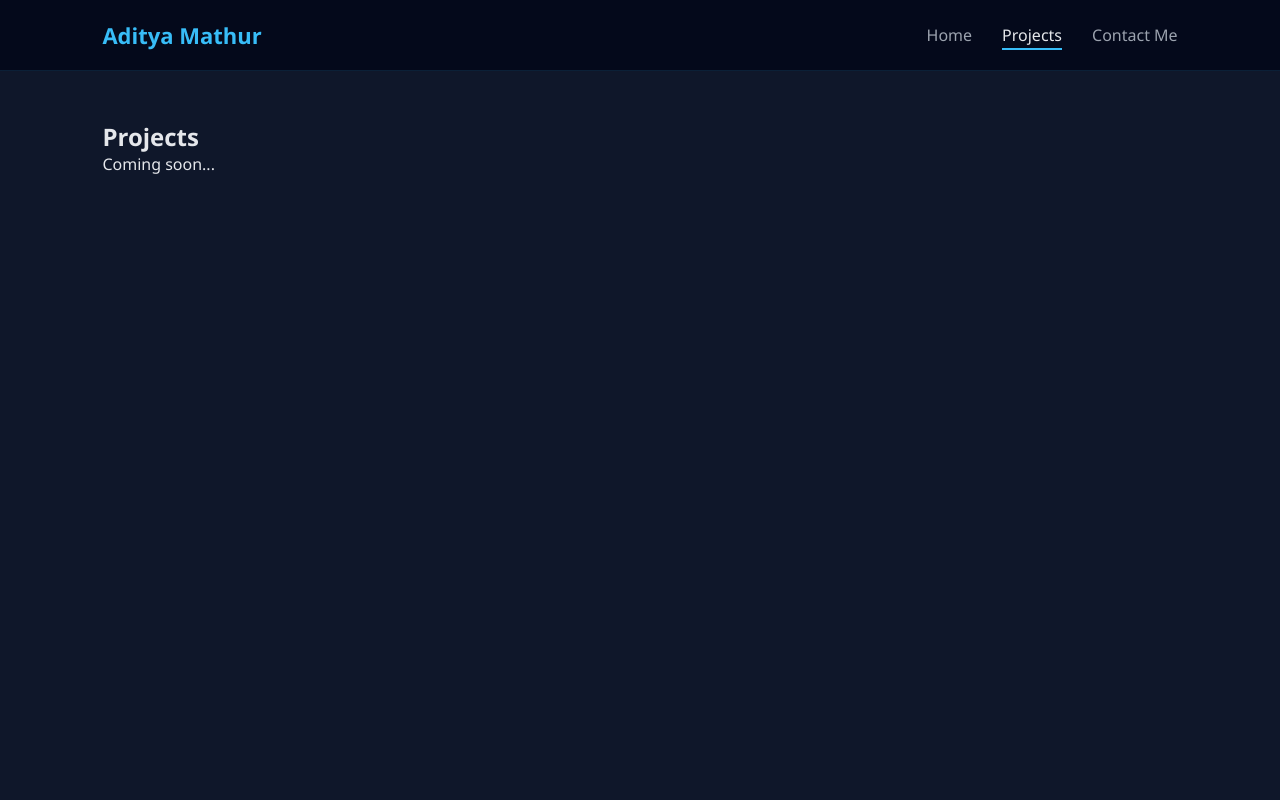
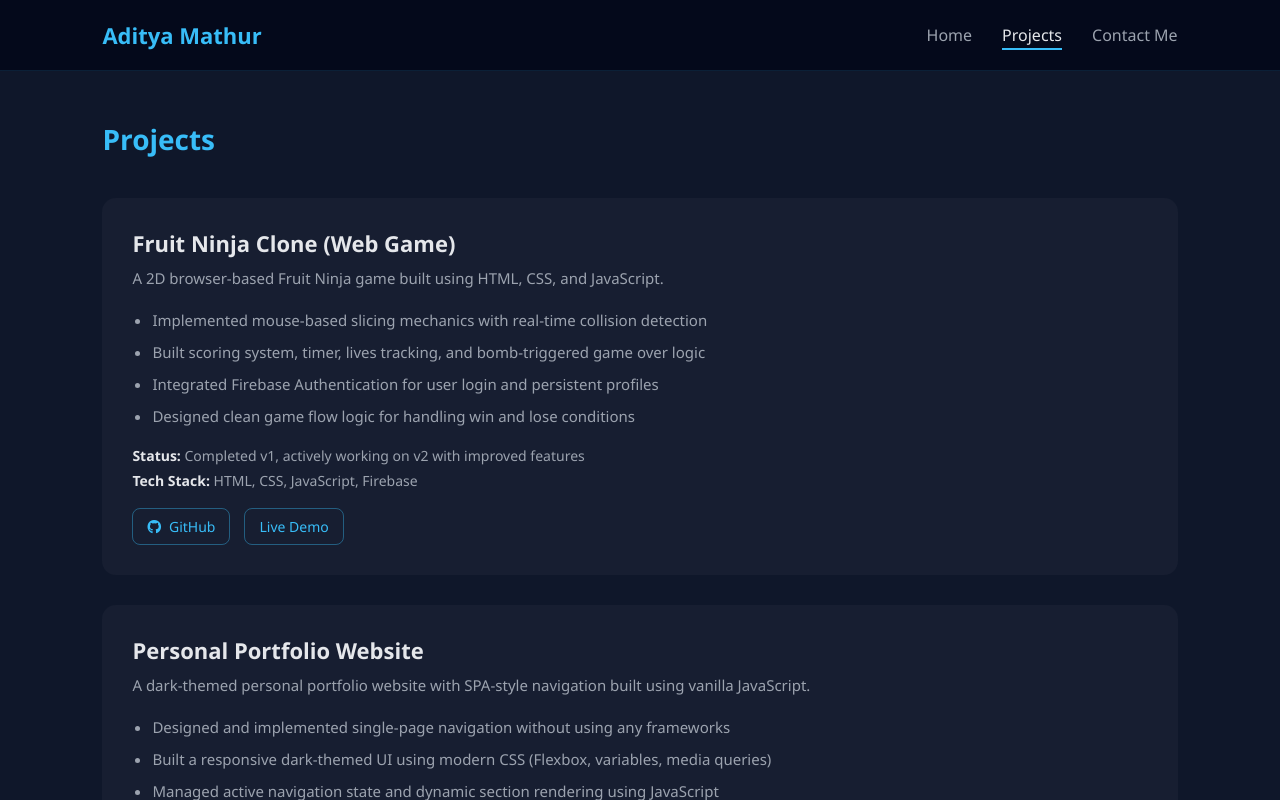
Before and after one commit to adityamathur06/portfolio-website, a plain HTML site: page index.html in a window 1280 px wide. Both pictures are taken after a click on the link "Projects". Shown: the top 800 px of the page. Drawn offline with Linux system fonts and the light colour scheme.

Commit message:
Added detailed Projects section with live demo and GitHub links

```diff
--- a/index.html
+++ b/index.html
@@ -1,5 +1,6 @@
 <!DOCTYPE html>
 <html lang="en">
+
 <head>
     <meta charset="UTF-8">
     <meta name="viewport" content="width=device-width, initial-scale=1.0">
@@ -7,6 +8,7 @@
     <link rel="stylesheet" href="style.css">
     <link rel="stylesheet" href="https://cdnjs.cloudflare.com/ajax/libs/font-awesome/6.5.1/css/all.min.css">
 </head>
+
 <body>
 
     <nav class="navbar">
@@ -61,7 +63,64 @@
 
     <section id="projects" class="section page-content">
         <h2>Projects</h2>
-        <p>Coming soon...</p>
+        <div class="project">
+            <h3>Fruit Ninja Clone (Web Game)</h3>
+            <p class="project-description">
+                A 2D browser-based Fruit Ninja game built using HTML, CSS, and JavaScript.
+            </p>
+
+            <ul class="project-points">
+                <li>Implemented mouse-based slicing mechanics with real-time collision detection</li>
+                <li>Built scoring system, timer, lives tracking, and bomb-triggered game over logic</li>
+                <li>Integrated Firebase Authentication for user login and persistent profiles</li>
+                <li>Designed clean game flow logic for handling win and lose conditions</li>
+            </ul>
+
+            <p class="project-status">
+                <strong>Status:</strong> Completed v1, actively working on v2 with improved features
+            </p>
+
+            <p class="project-tech">
+                <strong>Tech Stack:</strong> HTML, CSS, JavaScript, Firebase
+            </p>
+
+            <div class="project-links">
+                <a href="https://github.com/adityamathur06/fruit-ninja-js" target="_blank">
+                    <i class="fa-brands fa-github"></i> GitHub
+                </a>
+                <a href="https://adityamathur06.github.io/fruit-ninja-js" target="_blank">
+                    Live Demo
+                </a>
+            </div>
+
+        </div>
+        <div class="project">
+            <h3>Personal Portfolio Website</h3>
+            <p class="project-description">
+                A dark-themed personal portfolio website with SPA-style navigation built using vanilla JavaScript.
+            </p>
+
+            <ul class="project-points">
+                <li>Designed and implemented single-page navigation without using any frameworks</li>
+                <li>Built a responsive dark-themed UI using modern CSS (Flexbox, variables, media queries)</li>
+                <li>Managed active navigation state and dynamic section rendering using JavaScript</li>
+                <li>Focused on clean architecture, accessibility, and maintainable code structure</li>
+            </ul>
+
+            <p class="project-status">
+                <strong>Status:</strong> Ongoing / actively improving
+            </p>
+
+            <p class="project-tech">
+                <strong>Tech Stack:</strong> HTML, CSS, JavaScript
+            </p>
+
+            <div class="project-links">
+                <a href="https://github.com/adityamathur06/portfolio-website" target="_blank">
+                    <i class="fa-brands fa-github"></i> GitHub
+                </a>
+            </div>
+        </div>
     </section>
 
     <section id="contact" class="section">
@@ -72,7 +131,7 @@
                 <li>
                     <a href="mailto:adityamathur2958@gmail.com">
                         <i class="fa-solid fa-envelope"></i>
-                    <span>Email</span>
+                        <span>Email (adityamathur2958@gmail.com)</span>
                     </a>
                 </li>
 
@@ -93,7 +152,7 @@
                 <li>
                     <a href="tel:+917982651760">
                         <i class="fa-solid fa-phone"></i>
-                    <span>Phone</span>
+                        <span>Phone (+91-7982651760)</span>
                     </a>
                 </li>
             </ul>
@@ -103,4 +162,5 @@
 
     <script src="script.js"></script>
 </body>
+
 </html>
--- a/style.css
+++ b/style.css
@@ -124,7 +124,7 @@ body {
     border: 4px solid var(--accent);
     box-shadow: 0 0 30px rgba(56, 189, 248, 0.25);
     transition: transform 0.3s ease,
-    box-shadow 0.3s ease;
+        box-shadow 0.3s ease;
 }
 
 .home-image img:hover {
@@ -225,3 +225,94 @@ body {
     background-color: rgba(56, 189, 248, 0.12);
     transform: translateX(6px);
 }
+
+#projects h2 {
+    font-size: 28px;
+    margin-bottom: 40px;
+    color: var(--accent);
+}
+
+.project {
+    background-color: rgba(255, 255, 255, 0.03);
+    border-radius: 14px;
+    padding: 30px;
+    margin-bottom: 30px;
+    transition: transform 0.3s ease, background-color 0.3s ease;
+}
+
+.project:hover {
+    background-color: rgba(255, 255, 255, 0.06);
+    transform: translateY(-5px);
+}
+
+.project h3 {
+    font-size: 22px;
+    margin-bottom: 10px;
+    color: var(--text-primary);
+}
+
+.project-description {
+    font-size: 15px;
+    color: var(--text-secondary);
+    margin-bottom: 20px;
+}
+
+.project-points {
+    padding-left: 20px;
+    margin-bottom: 18px;
+}
+
+.project-points li {
+    font-size: 15px;
+    color: var(--text-secondary);
+    margin-bottom: 8px;
+    line-height: 1.6;
+}
+
+.project-status,
+.project-tech {
+    font-size: 14px;
+    color: var(--text-secondary);
+    margin-top: 6px;
+}
+
+.project-status strong,
+.project-tech strong {
+    color: var(--text-primary);
+}
+
+.project-links {
+    margin-top: 18px;
+    display: flex;
+    gap: 14px;
+    flex-wrap: wrap;
+}
+
+.project-links a {
+    display: inline-flex;
+    align-items: center;
+    gap: 8px;
+
+    padding: 8px 14px;
+    border-radius: 8px;
+
+    font-size: 14px;
+    font-weight: 500;
+    text-decoration: none;
+
+    color: var(--accent);
+    border: 1px solid rgba(56, 189, 248, 0.4);
+    background-color: transparent;
+
+    transition: background-color 0.3s ease, transform 0.3s ease;
+}
+
+.project-links a:hover {
+    background-color: rgba(56, 189, 248, 0.12);
+    transform: translateY(-2px);
+}
+
+.project-links a.disabled {
+    opacity: 0.5;
+    pointer-events: none;
+}
```
Lines whose indentation alone changed are shown as unchanged.
